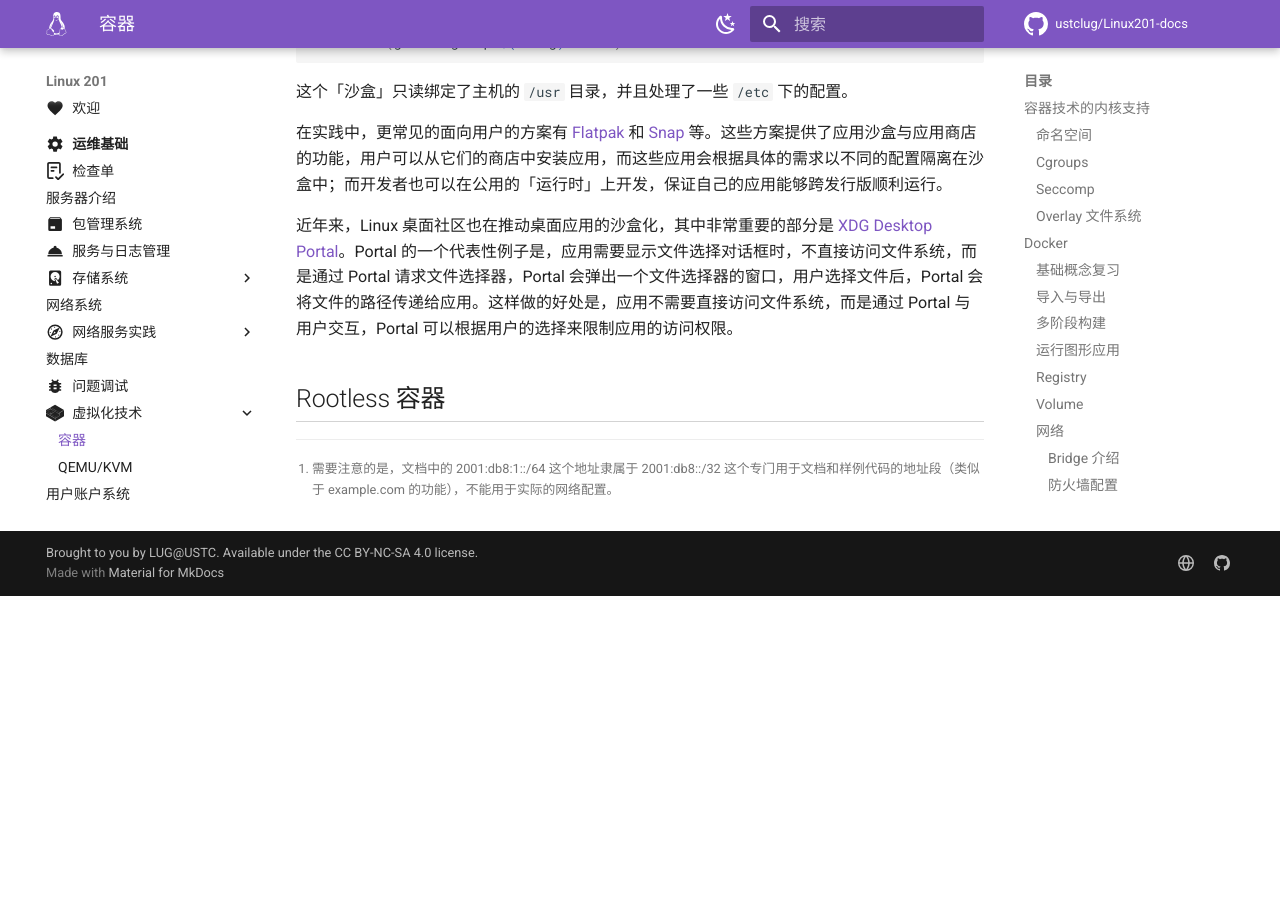
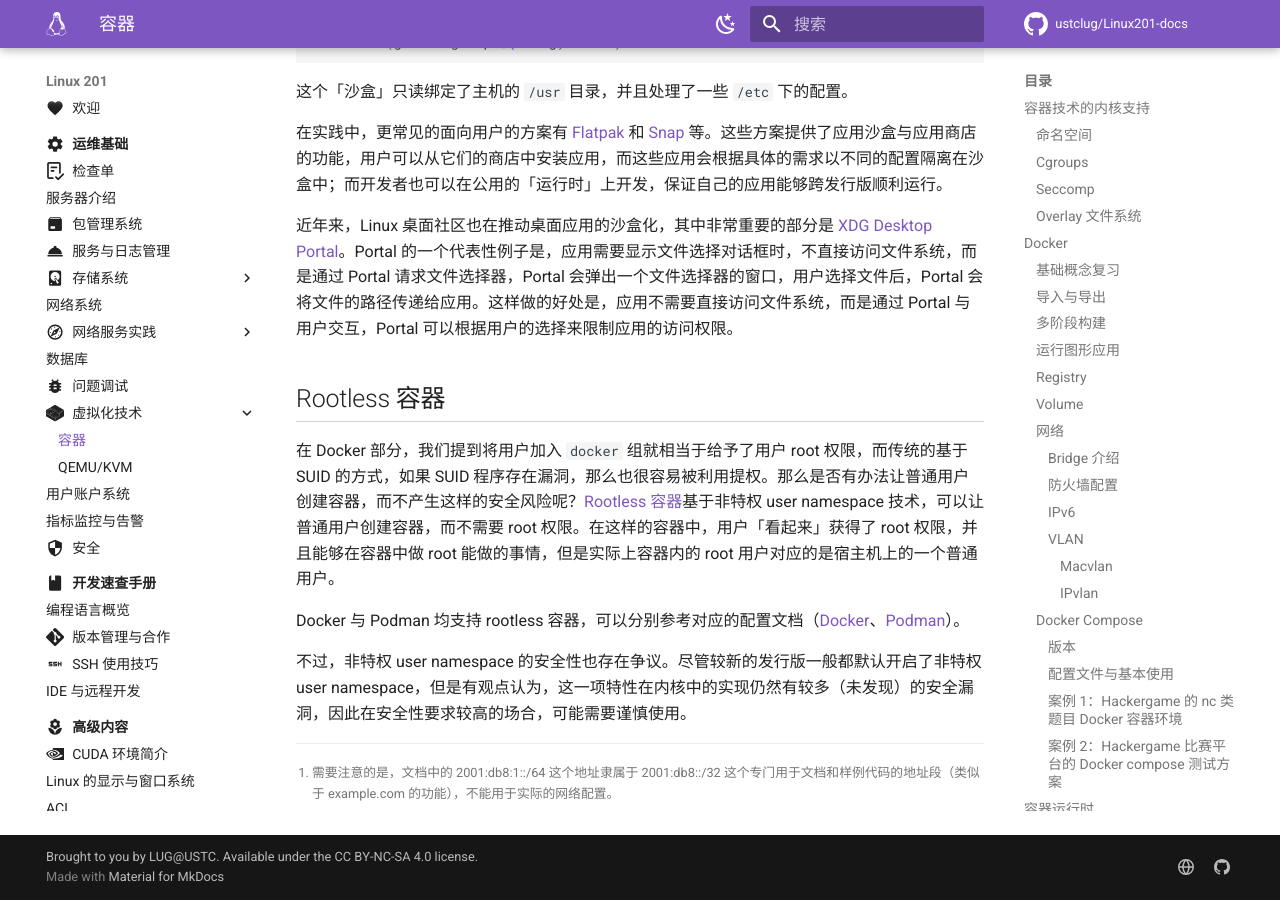
Before and after one commit to ustclug/Linux201-docs, an MkDocs documentation site: the page built from docs/ops/virtualization/container.md, in a window 1280 px wide and 900 px high, scrolled down 32168 px. Built offline with MkDocs 1.6.1 and Material for MkDocs 9.7.7, drawn with Linux system fonts in a browser that asks for light colours; comment, search, counter and statistics services are not loaded; before the commit the page ends 32764 px from its top, so only the background shows below that; some of the changed text lies outside the part shown.

Commit message:
ops/virtualization: rootless container, and fin

````diff
--- a/docs/ops/virtualization/container.md
+++ b/docs/ops/virtualization/container.md
@@ -1,6 +1,6 @@
 # 容器
 
-!!! warning "本文初稿编写中"
+!!! warning "本文初稿已完成，但可能仍需大幅度修改"
 
 容器是近十几年来兴起的一种轻量级的虚拟化技术，在 Linux 内核支持的基础上实现了共享内核的虚拟化，让应用的部署与管理变得更加简单。
 
@@ -1548,7 +1548,7 @@
 
 以下介绍的「沙盒」不一定符合 OCI 标准，但是其也使用了与容器相同的内核技术。
 
-Bubblewrap 是目前相对常用的底层沙盒工具之一，它支持使用 user namespace 或 setuid 来创建沙盒。以下是[使用 bubblewrap 创建 shell 沙盒的例子](https://github.com/containers/bubblewrap/blob/main/demos/bubblewrap-shell.sh)：
+Bubblewrap 是目前相对常用的底层沙盒工具之一，并且允许非 root 用户使用。以下是[使用 bubblewrap 创建 shell 沙盒的例子](https://github.com/containers/bubblewrap/blob/main/demos/bubblewrap-shell.sh)：
 
 ```shell
 set -euo pipefail
@@ -1585,6 +1585,10 @@
 
 ## Rootless 容器 {#rootless-container}
 
-<!-- not fin -->
+在 Docker 部分，我们提到将用户加入 `docker` 组就相当于给予了用户 root 权限，而传统的基于 SUID 的方式，如果 SUID 程序存在漏洞，那么也很容易被利用提权。那么是否有办法让普通用户创建容器，而不产生这样的安全风险呢？[Rootless 容器](https://rootlesscontaine.rs/)基于非特权 user namespace 技术，可以让普通用户创建容器，而不需要 root 权限。在这样的容器中，用户「看起来」获得了 root 权限，并且能够在容器中做 root 能做的事情，但是实际上容器内的 root 用户对应的是宿主机上的一个普通用户。
+
+Docker 与 Podman 均支持 rootless 容器，可以分别参考对应的配置文档（[Docker](https://docs.docker.com/engine/security/rootless/)、[Podman](https://github.com/containers/podman/blob/main/docs/tutorials/rootless_tutorial.md)）。
+
+不过，非特权 user namespace 的安全性也存在争议。尽管较新的发行版一般都默认开启了非特权 user namespace，但是有观点认为，这一项特性在内核中的实现仍然有较多（未发现）的安全漏洞，因此在安全性要求较高的场合，可能需要谨慎使用。
 
 [^ipv6-docaddr]: 需要注意的是，文档中的 2001:db8:1::/64 这个地址隶属于 2001:db8::/32 这个专门用于文档和样例代码的地址段（类似于 example.com 的功能），不能用于实际的网络配置。
````
